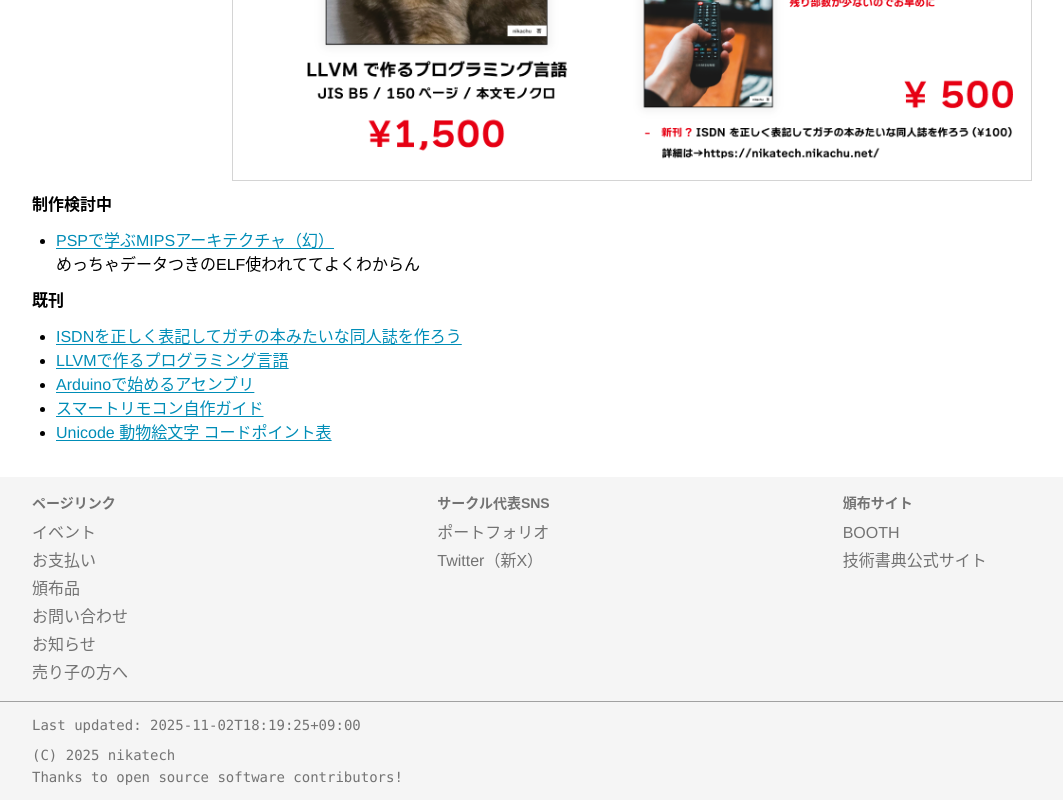
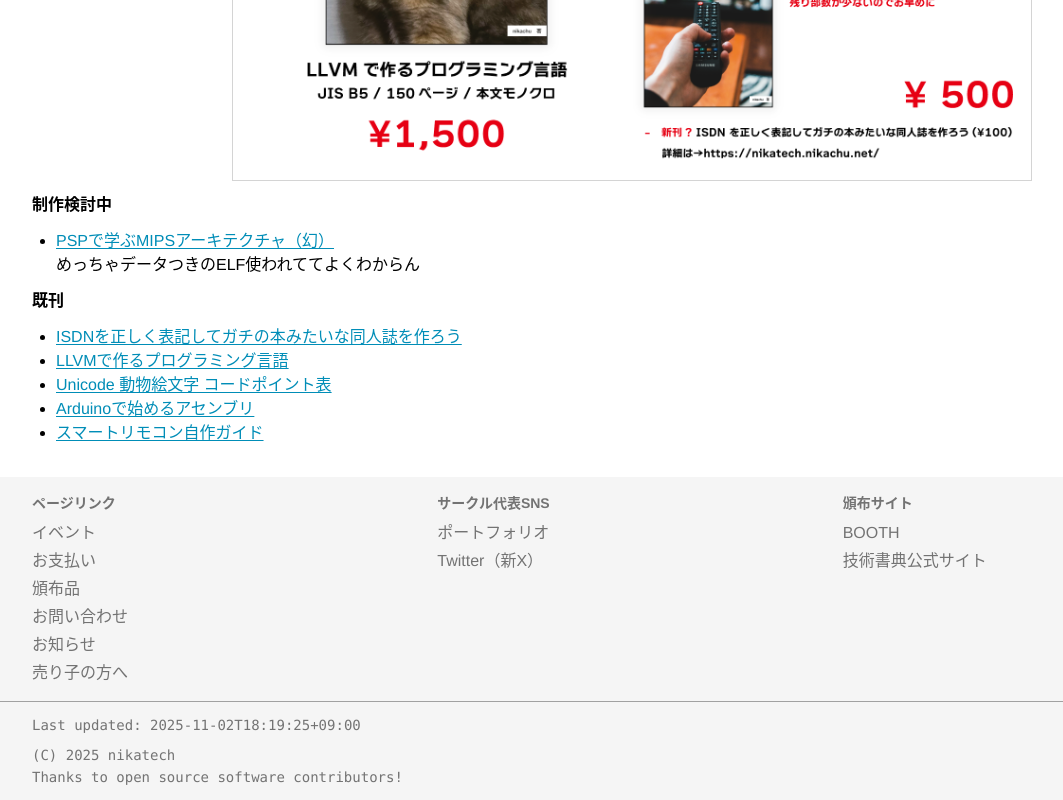
Before and after one commit to nikachu2012/nikatech-site, a Next.js app: page /item in a window 1280 px wide. Shown: the part 1151-1951 px from the top of the page, without its empty margins (8-1071 px from the left). Built offline with nearby package versions, Linux system fonts and the light colour scheme.

Commit message:
[update] 既刊の順番を書いた順に修正

```diff
--- a/app/(default)/item/page.tsx
+++ b/app/(default)/item/page.tsx
@@ -34,9 +34,9 @@ export default function Home() {
                         {/* 既刊なんかねーよ　うるせえよ　黙れよ */}
                         <li><Link className="link" href={"item/howto_isdn"}>ISDNを正しく表記してガチの本みたいな同人誌を作ろう</Link></li>
                         <li><Link className="link" href={"item/llvm_homebrew_lang"}>LLVMで作るプログラミング言語</Link></li>
+                        <li><Link className="link" href={"item/unicode_animal_paper"}>Unicode 動物絵文字 コードポイント表</Link></li>
                         <li><Link className="link" href={"item/avrasm"}>Arduinoで始めるアセンブリ</Link></li>
                         <li><Link className="link" href={"item/smartremote_guide"}>スマートリモコン自作ガイド</Link></li>
-                        <li><Link className="link" href={"item/unicode_animal_paper"}>Unicode 動物絵文字 コードポイント表</Link></li>
                     </ul>
                 </Section>
             </main>
```
